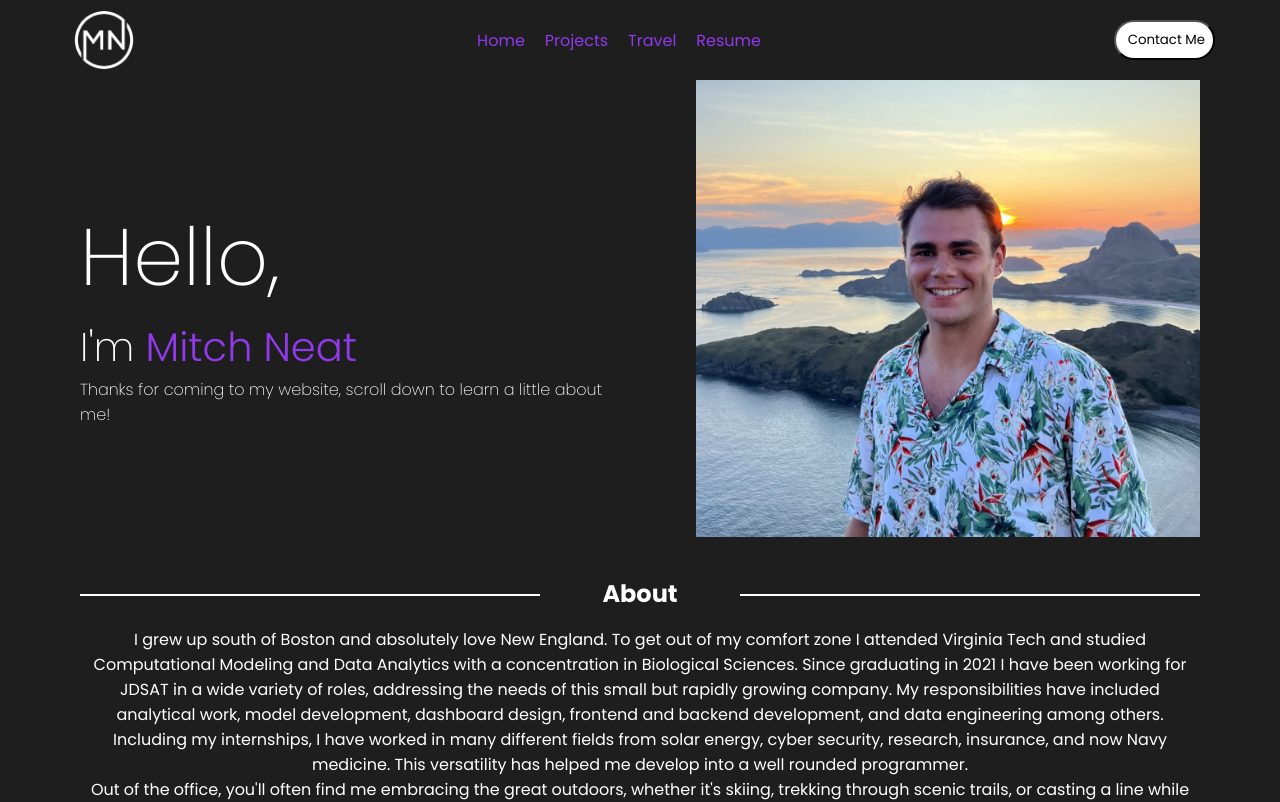
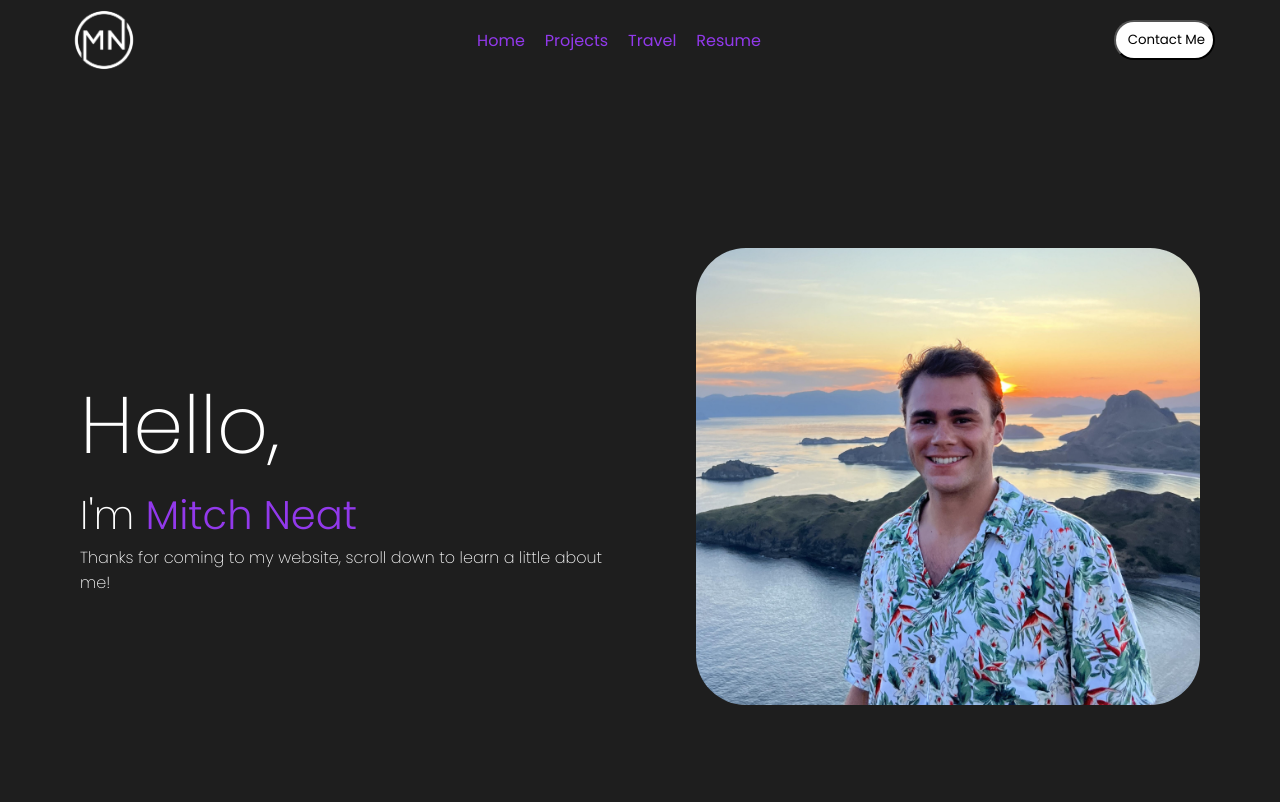
Before and after one commit to mitchneat/personalWebsite, a React (Create React App) app: page / in a window 1280 px wide. Shown: the top 802 px of the page. Built offline with nearby package versions, Linux system fonts and the light colour scheme.

Commit message:
updating resume and landing page

```diff
--- a/src/components/landing/landing.css
+++ b/src/components/landing/landing.css
@@ -10,6 +10,7 @@
         display: flex; /* Set top-section as a flex container */
         justify-content: space-between; /* Distribute child elements evenly */
         align-items: center; /* Align items vertically */
+        height: 100vh;
     }
     .introContent {
         flex: 1 1 50%;
@@ -31,6 +32,8 @@
         /* justify-content: flex-end; */
         /* height: auto; */
         object-fit: cover;
+        border-radius: 50px;
+        /* box-shadow: 10px 10px 10px rgba(255, 255, 255, 0.1); */
     }
 
 
```
Also changed, not shown: 1 other file (tests, documents, lock files or other folders).
